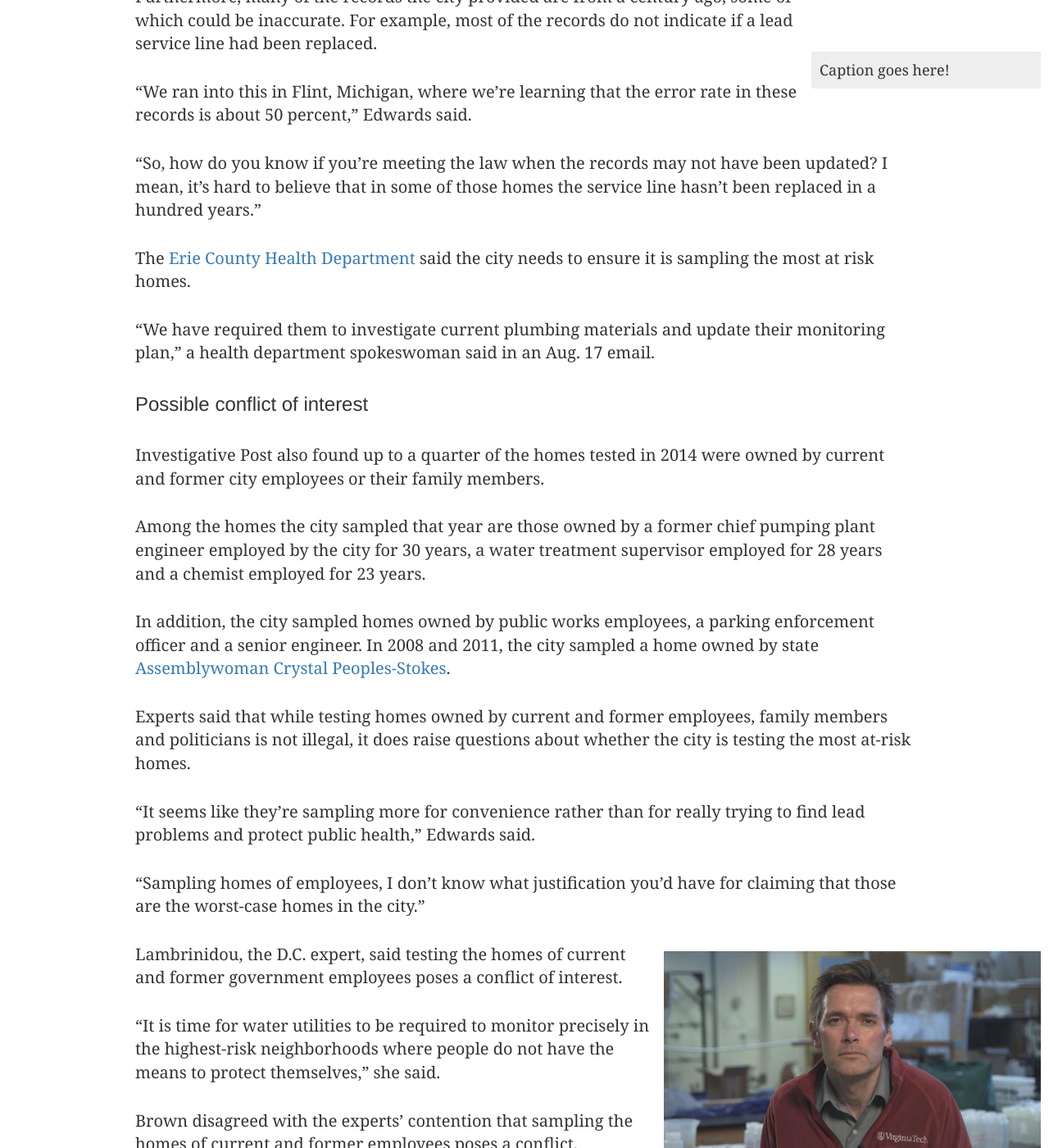
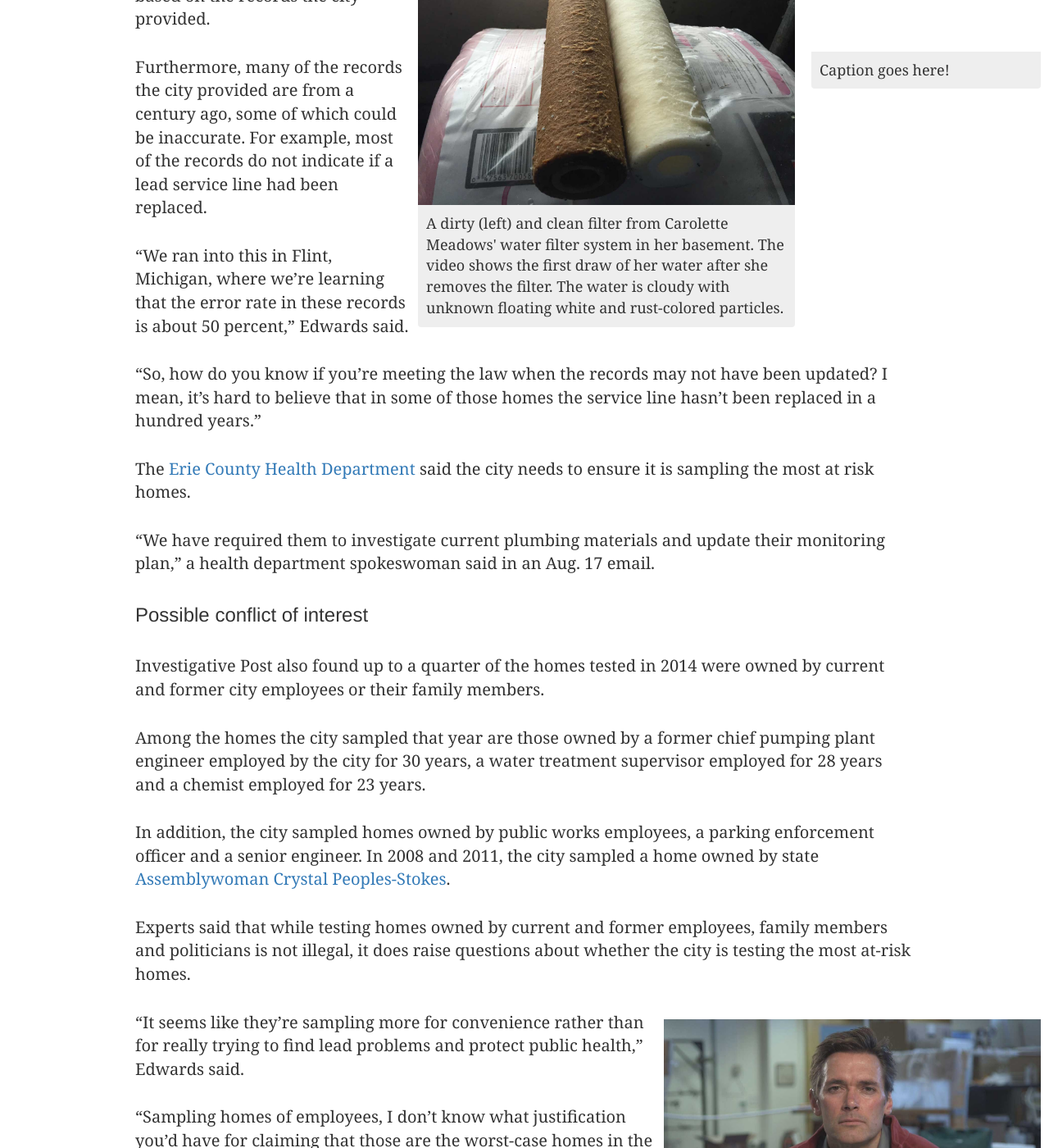
Before and after one commit to investigativepost/lead-buffalo-2016, a Jekyll site: the page built from index.md, in a window 1280 px wide and 1400 px high, scrolled down 7230 px. Shown: the whole window at 82% size. Built offline with Jekyll 4.4.1, drawn with Linux system fonts in a browser that asks for light colours; nearby versions of some CDN libraries; a style sheet for code colours, icons or effects is not loaded; some of the changed text lies outside the part shown.

Commit message:
pic moves

```diff
--- a/index.md
+++ b/index.md
@@ -132,6 +132,10 @@ Federal law requires that at least half the homes sampled are deemed most at-ris
 <div class="caption"><p>Caption goes here!</p></div>
 </div>
 
+<div style="max-width:480px;padding:10px;" class="pull-right"><img src="img/filters.jpg" class="img-responsive" />
+<div class="caption"><p>A dirty (left) and clean filter from Carolette Meadows' water filter system in her basement. The video shows the first draw of her water after she removes the filter. The water is cloudy with unknown floating white and rust-colored particles.</p></div>
+</div>
+
 Of the 62 homes sampled in 2014, Investigative Post could only verify lead service lines in 28 households based on the records the city provided.
 
 Furthermore, many of the records the city provided are from a century ago, some of which could be inaccurate. For example, most of the records do not indicate if a lead service line had been replaced.
@@ -154,13 +158,13 @@ In addition, the city sampled homes owned by public works employees, a parking e
 
 Experts said that while testing homes owned by current and former employees, family members and politicians is not illegal, it does raise questions about whether the city is testing the most at-risk homes.
 
+<div style="max-width:480px;padding:10px;" class="pull-right"><img src="img/virginia_tech.jpg" class="img-responsive" />
+<div class="caption"><p>Marc Edwards, professor of Civil and Environmental Engineering at Virginia Tech University.</p></div>
+</div>
+
 “It seems like they’re sampling more for convenience rather than for really trying to find lead problems and protect public health,” Edwards said.
 
 “Sampling homes of employees, I don’t know what justification you’d have for claiming that those are the worst-case homes in the city.”
-
-<div style="max-width:480px;padding:10px;" class="pull-right"><img src="img/virginia_tech.jpg" class="img-responsive" />
-<div class="caption"><p>Marc Edwards, professor of Civil and Environmental Engineering at Virginia Tech University.</p></div>
-</div>
 
 Lambrinidou, the D.C. expert, said testing the homes of current and former government employees poses a conflict of interest.
 
@@ -181,7 +185,6 @@ In February, the EPA directed all water utilities to “increase transparency”
 <div style="max-width:480px;padding:10px;" class="pull-right"><img src="img/water_flowing.jpg" class="img-responsive" />
 <div class="caption"><p></p></div>
 </div>
-
 
 In June, [The Guardian](https://www.theguardian.com/environment/2016/jun/02/lead-water-testing-cheats-chicago-boston-philadelphia) newspaper found that at least 33 cities, including Buffalo, used “cheats” that could reduce the amount of lead in drinking water before sampling.
 
@@ -221,13 +224,13 @@ Although soil can be a source of lead exposure, Meadows said her daughter rarely
 
 Commissioner of Health Gale Burstein refused an interview request. She said in a prepared statement that the county does not routinely test the water in the houses of children diagnosed with elevated lead levels in their blood.
 
+<div style="max-width:480px;padding:10px;" class="pull-right"><img src="img/tap_water.jpg" class="img-responsive" />
+<div class="caption"><p>Carolette Meadows uses a filter that can remove lead for her kitchen faucet tap water.</p></div>
+</div>
+
 In her statement, Burstein said county inspectors have identified lead paint “as the primary source of lead in our investigation of elevated blood lead levels.”
 
 “If presented with evidence that tap water was becoming an identified source of lead poisoning, ECDOH would absolutely consider modification of our testing protocol to include tap water,” she said.
-
-<div style="max-width:480px;padding:10px;" class="pull-right"><img src="img/tap_water.jpg" class="img-responsive" />
-<div class="caption"><p>Carolette Meadows uses a filter that can remove lead for her kitchen faucet tap water.</p></div>
-</div>
 
 Edwards called Burstein’s reasoning “narrow minded,” and Lambrinidou said it was  “unconscionable.”
 
@@ -240,10 +243,6 @@ Edwards called Burstein’s reasoning “narrow minded,” and Lambrinidou said
 McFoy, chairman of the Buffalo Water Board, said the city has moved up its sampling program a year ahead of schedule as a result of “heightened awareness” since the crisis in Flint.
 
 He said the city has more than doubled the number of homes it is testing this round to “ensure that we have complete coverage in the city.” McFoy said officials have visited block clubs, called on Common Council members to help recruit residents and gone door to door in undersampled neighborhoods.
-
-<div style="max-width:480px;padding:10px;" class="pull-right"><img src="img/filters.jpg" class="img-responsive" />
-<div class="caption"><p>A dirty (left) and clean filter from Carolette Meadows' water filter system in her basement.</p></div>
-</div>
 
 “We want to simply ensure that we have complete coverage in the city,” McFoy said.
 
```
